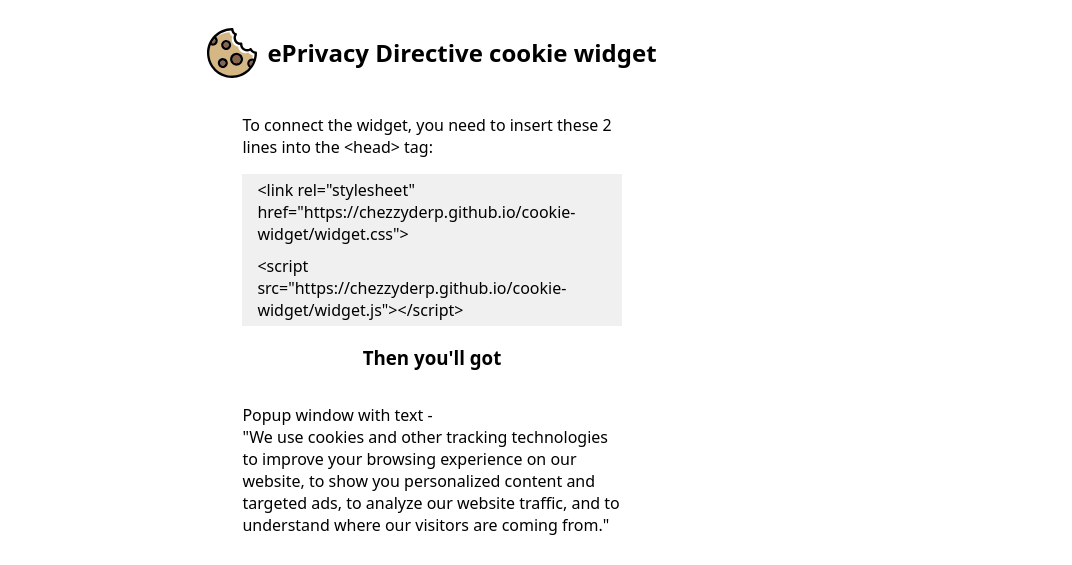
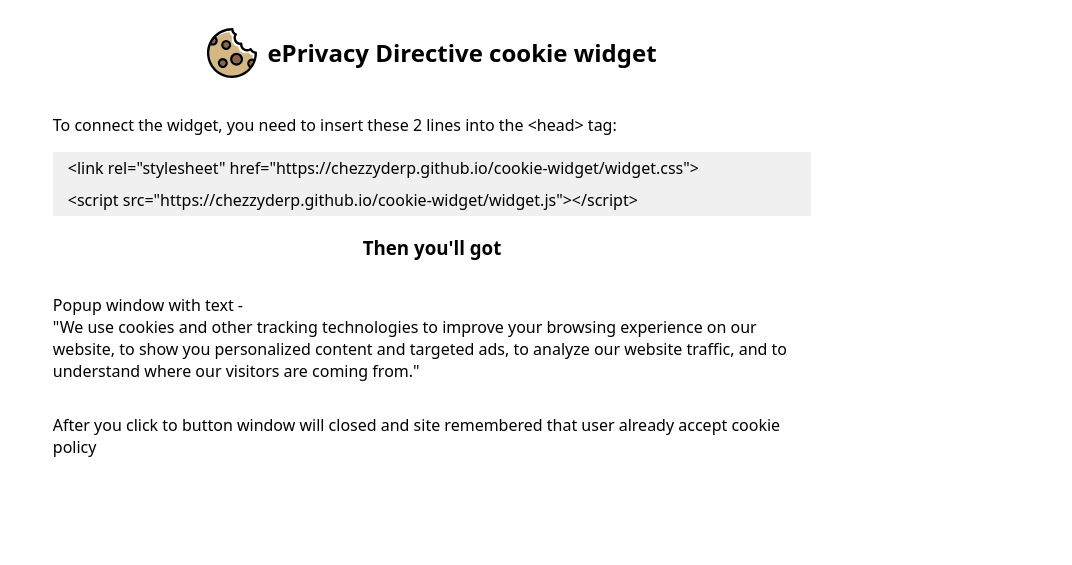
Before and after one commit to ChezzyDerp/cookie-widget, a plain HTML site: page index.html in a window 1280 px wide. Shown: the top 565 px of the page, without its empty margins (208-1280 px from the left). Drawn offline with Linux system fonts and the light colour scheme.

Commit message:
fix layout

```diff
--- a/style.css
+++ b/style.css
@@ -8,7 +8,8 @@
 .wrap{
     display: flex;
     flex-direction: column;
-    max-width: 30%;
+    width:60%;
+    min-width: 250px;
 }
 .title{
     display: flex;
@@ -18,9 +19,12 @@
 .title img{
     width: 50px;
 }
-
+.code{
+    word-break: break-all;
+}
 .code p{
     margin: 0;
     padding: 5px 15px;
     background-color: rgb(241, 240, 240);
+
 }
```
